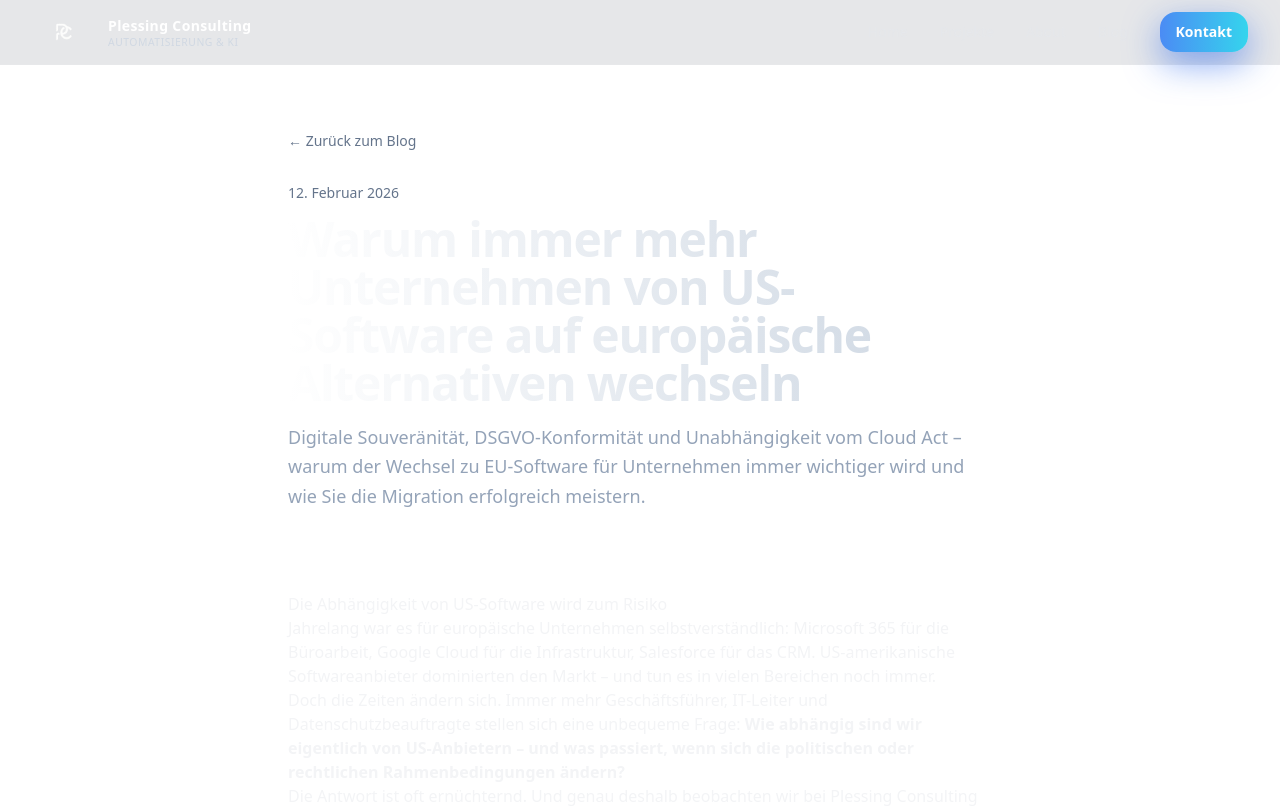
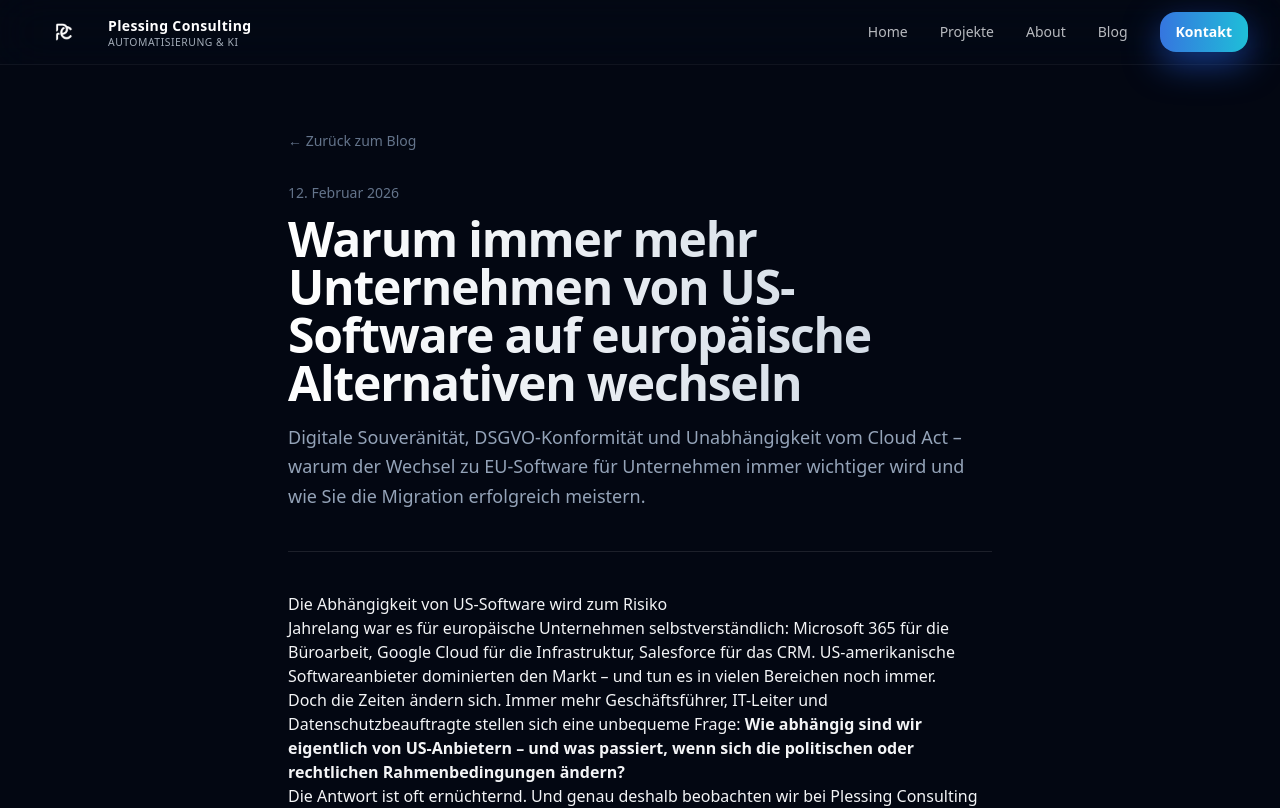
Before and after one commit to Der-Luca/myPortofilioWebsite, a Next.js app: page /blog/us-software-eu-alternativen in a window 1280 px wide. Shown: the top 808 px of the page. Built offline with nearby package versions, Linux system fonts and the light colour scheme.

Commit message:
fix: add dark background to blog pages

```diff
--- a/app/blog/[slug]/page.js
+++ b/app/blog/[slug]/page.js
@@ -67,7 +67,7 @@ export default async function BlogPost({ params }) {
   const contentHtml = renderMarkdown(post.content);
 
   return (
-    <main className="min-h-screen text-gray-100">
+    <main className="min-h-screen bg-gray-950 text-gray-100">
       <Navbar />
 
       <article className="pt-32 pb-20 px-4 sm:px-6 lg:px-8 max-w-3xl mx-auto">
--- a/app/blog/page.js
+++ b/app/blog/page.js
@@ -11,7 +11,7 @@ export default function BlogPage() {
   const posts = getAllPosts();
 
   return (
-    <main className="min-h-screen text-gray-100">
+    <main className="min-h-screen bg-gray-950 text-gray-100">
       <Navbar />
 
       <section className="pt-32 pb-20 px-4 sm:px-6 lg:px-8 max-w-5xl mx-auto">
```
